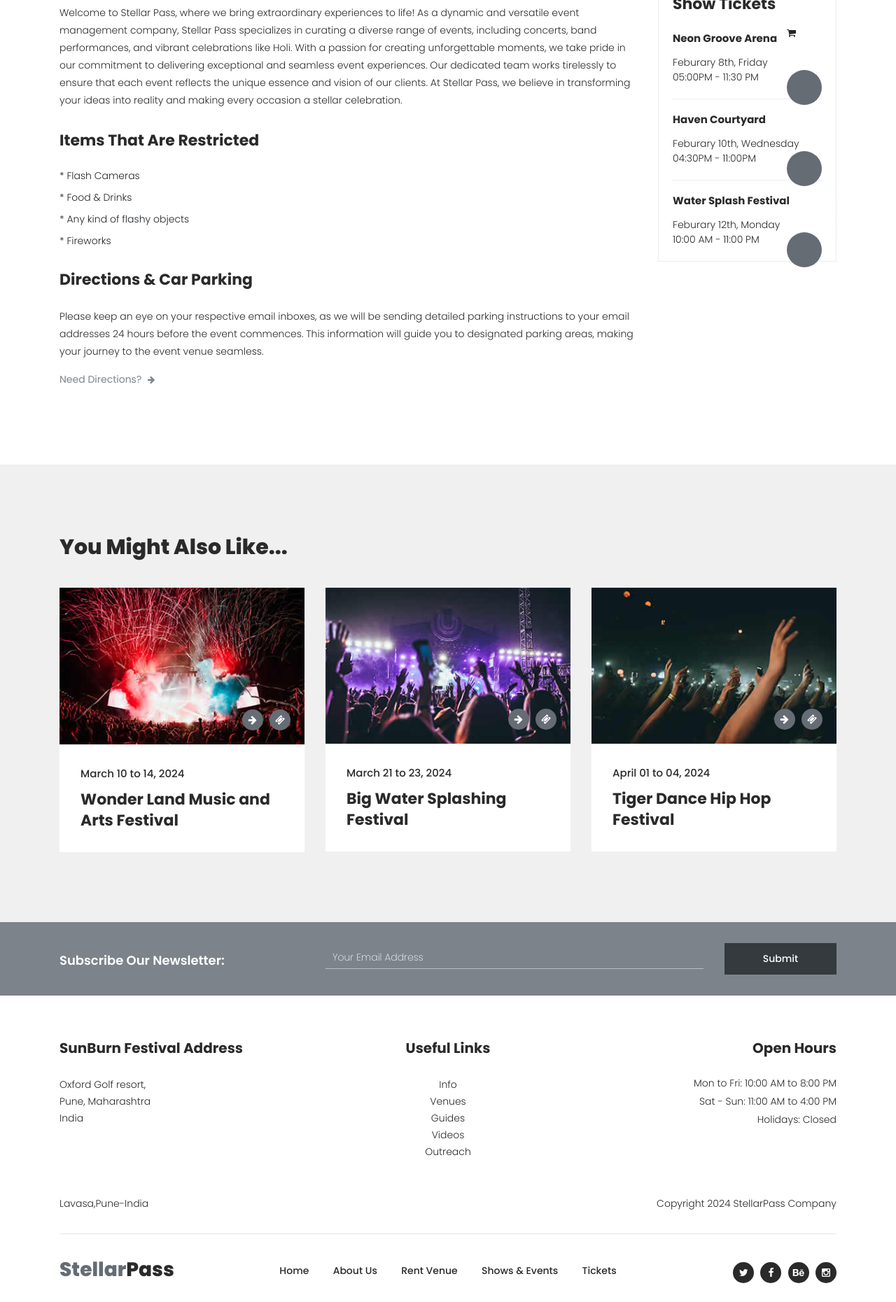
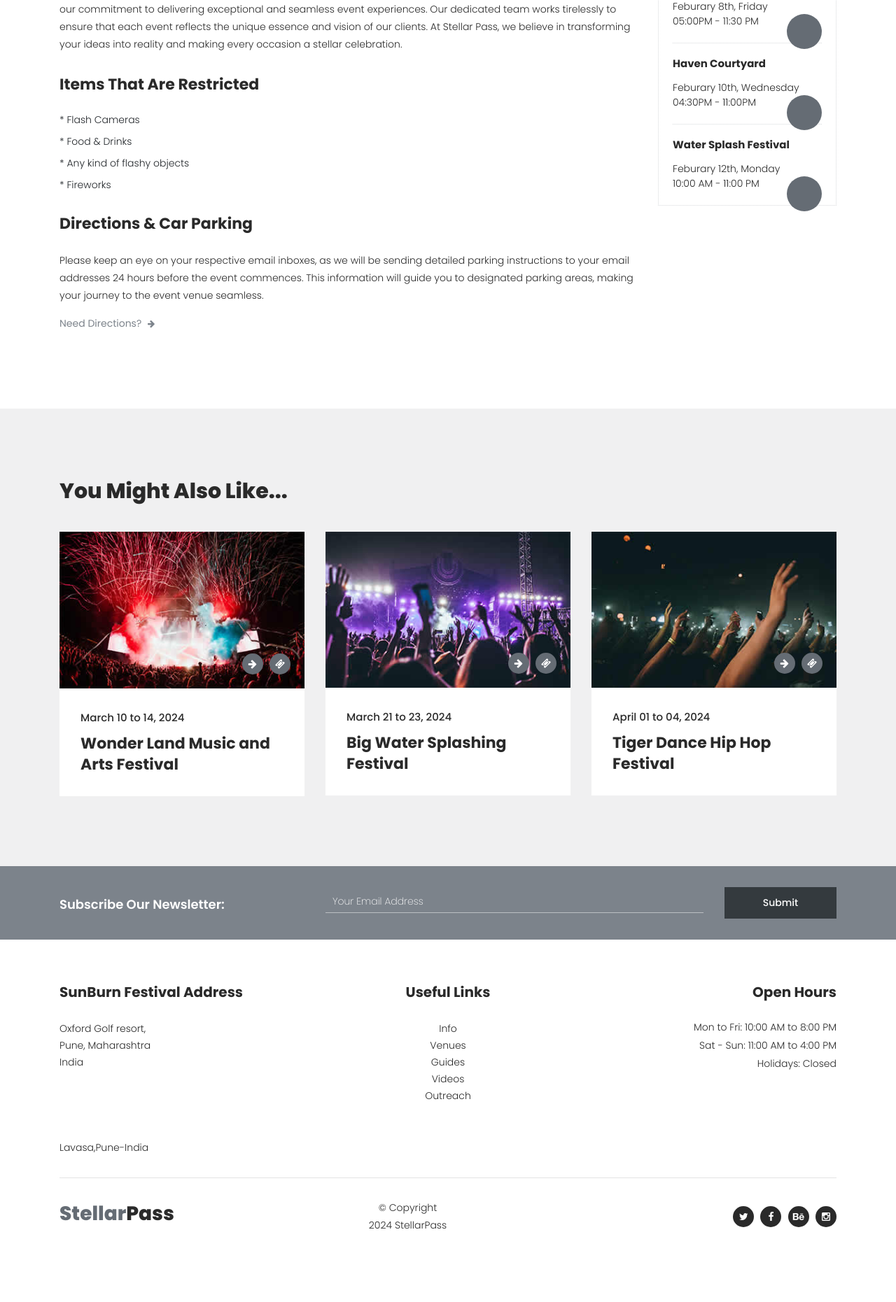
Before and after one commit to nchirag/CAC-2, a Django app: page /about/ in a window 1280 px wide. Shown: the part 1229-3090 px from the top of the page at 70% size. After the commit the page ends 2986 px from the top, so only its background shows below. Run offline with Django 5.2, Linux system fonts and the light colour scheme; some libraries are stand-ins or nearby versions.

Commit message:
changes in css

```diff
--- a/eventManagement/static/css/stellarpass.css
+++ b/eventManagement/static/css/stellarpass.css
@@ -274,7 +274,7 @@ header
 }
 
 .header-area {
-  position: relative;
+  position: fixed;
   top: 0px;
   left: 0px;
   right: 0px;
@@ -1068,7 +1068,11 @@ footer .under-footer {
 }
 
 footer p.copyright {
-  text-align: right;
+  font-size: 14px;
+  text-align: center;
+  position: absolute;
+  margin-left: 140px ;
+  padding: 0;
 }
 
 .sub-footer {
--- a/eventManagement/templates/base.html
+++ b/eventManagement/templates/base.html
@@ -174,12 +174,7 @@
                             <div class="col-lg-6 col-sm-6">
                                 <p>Lavasa,Pune-India</p>
                             </div>
-                            <div class="col-lg-6 col-sm-6">
-                                <p class="copyright">Copyright 2024 StellarPass Company
 
-
-                                </p>
-                            </div>
                         </div>
                     </div>
                 </div>
@@ -190,15 +185,15 @@
                                 <div class="logo"><span>Stellar<em>Pass</em></span></div>
                             </div>
                             <div class="col-lg-6">
-                                <div class="menu">
-                                    <ul>
-                                        <li><a href="/index" class="active">Home</a></li>
-                                        <li><a href="/about">About Us</a></li>
-                                        <li><a href="/rent-venue">Rent Venue</a></li>
-                                        <li><a href="/shows-events">Shows & Events</a></li>
-                                        <li><a href="/tickets">Tickets</a></li>
-                                    </ul>
+
+                                <div class="col-lg-6 col-sm-6">
+                                    <p class="copyright"> &#169; Copyright 2024 StellarPass
+
+
+                                    </p>
                                 </div>
+
+
                             </div>
                             <div class="col-lg-3">
                                 <div class="social-links">
```
